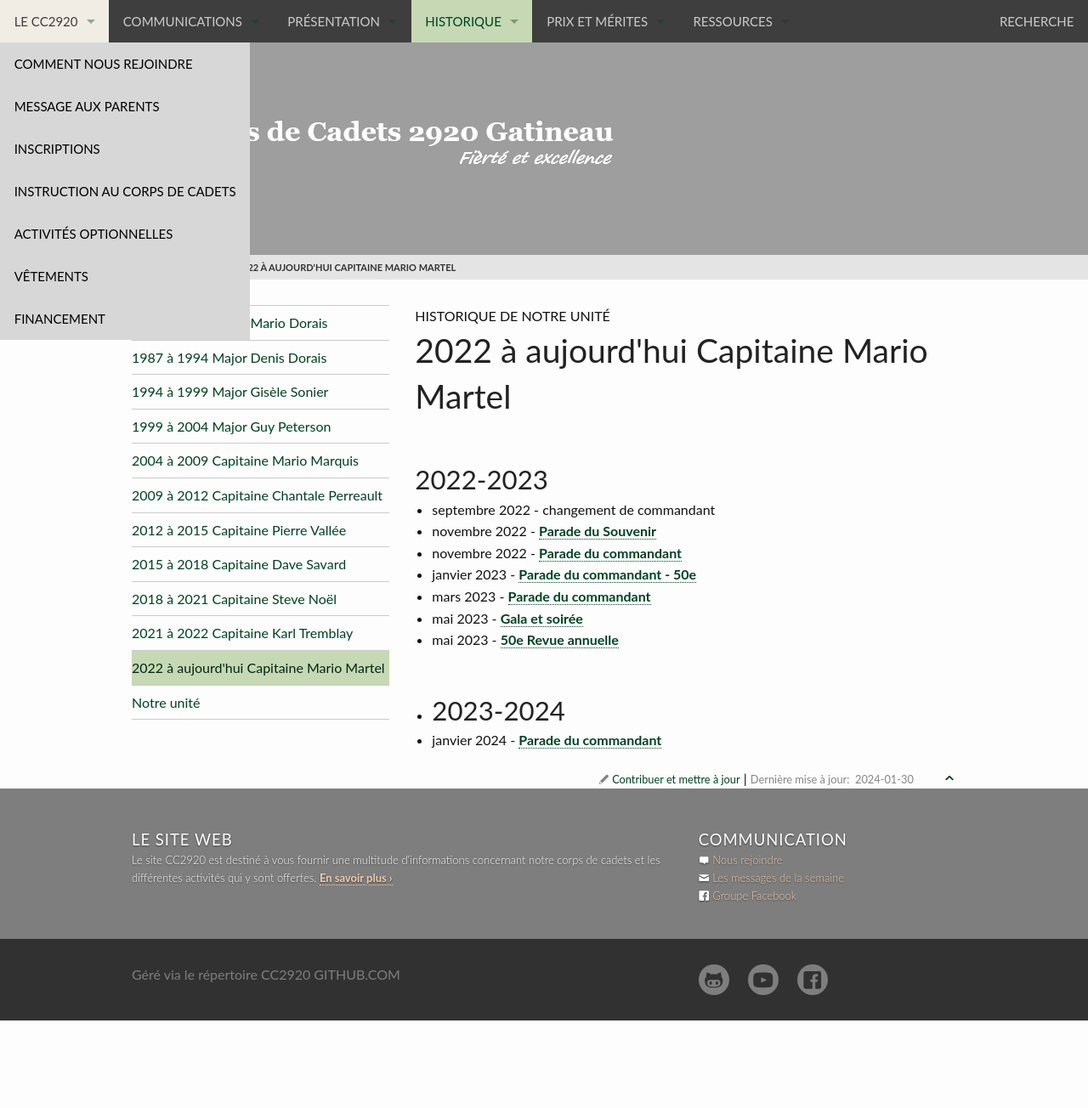
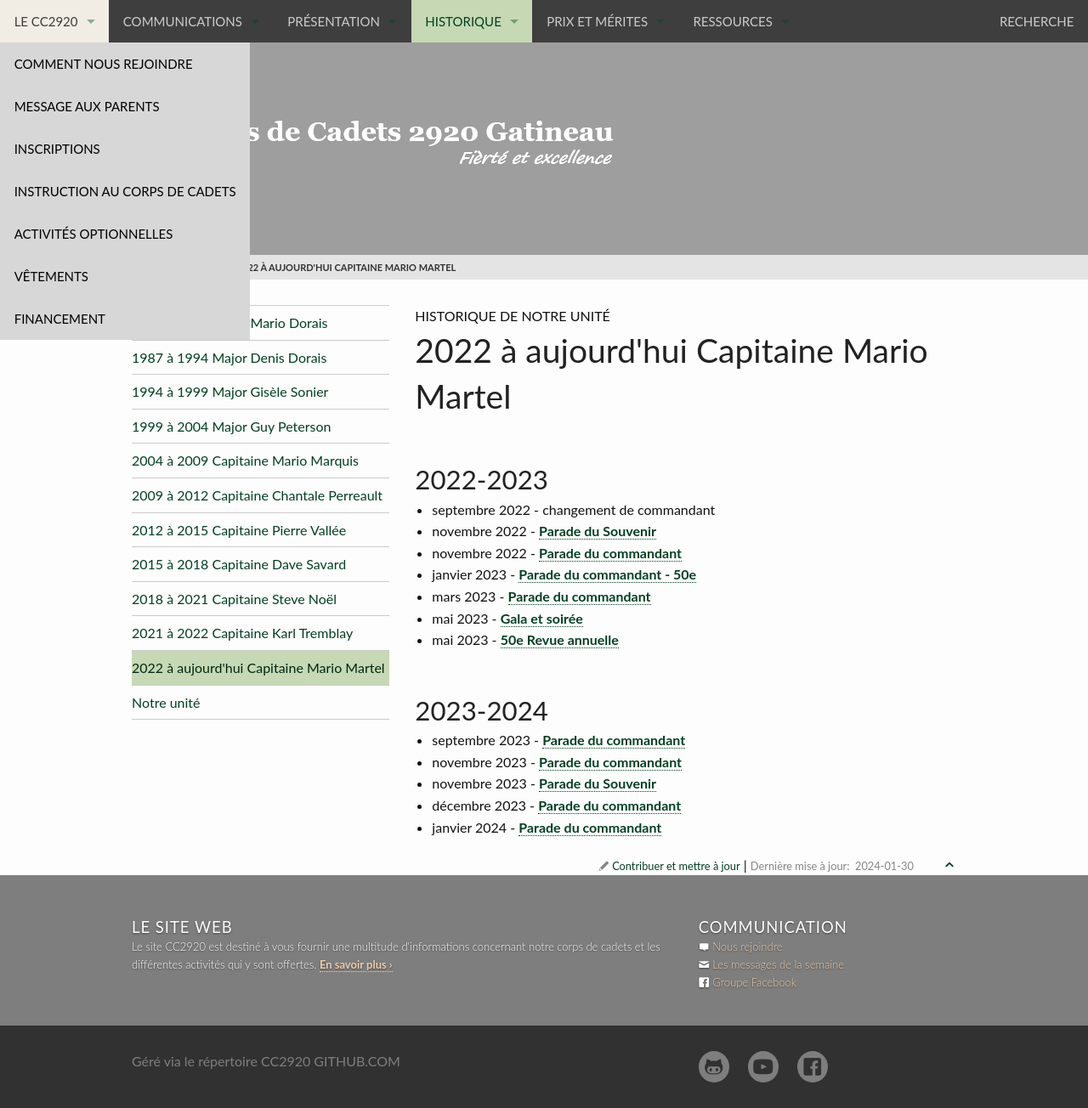
Before and after one commit to CC2920/web, a Jekyll site: the page built from _historique/notre-unite/2022-present.md, in a window 1280 px wide. Shown: the whole page at 85% size. Built offline with Jekyll 4.4.1, drawn with Linux system fonts in a browser that asks for light colours; before the commit the page ends 1201 px from its top, so only the background shows below that.

Commit message:
Update 2022-present.md - ajouts des albums

```diff
--- a/_historique/notre-unite/2022-present.md
+++ b/_historique/notre-unite/2022-present.md
@@ -12,6 +12,10 @@ title: "2022 à aujourd'hui Capitaine Mario Martel"
 * mai 2023 - [Gala et soirée](https://photos.app.goo.gl/7ymPZMjSz1PYLrHq9)
 * mai 2023 - [50e Revue annuelle](https://photos.app.goo.gl/QkHNrBXTNJNyW94v8)
 
-* ## 2023-2024
+## 2023-2024
 
+* septembre 2023 - [Parade du commandant](https://photos.app.goo.gl/iBau7ejWwCGdvKuGA)
+* novembre 2023 - [Parade du commandant](https://photos.app.goo.gl/NGBgJUqdrbdvoLab8)
+* novembre 2023 - [Parade du Souvenir](https://photos.app.goo.gl/iyeY7XVQ6BJ5TLp59)
+* décembre 2023 - [Parade du commandant](https://photos.app.goo.gl/Duu3LivrV69jXgTx5)
 * janvier 2024 - [Parade du commandant](https://photos.app.goo.gl/HfkSSrCvM3vexaG1A)
```
